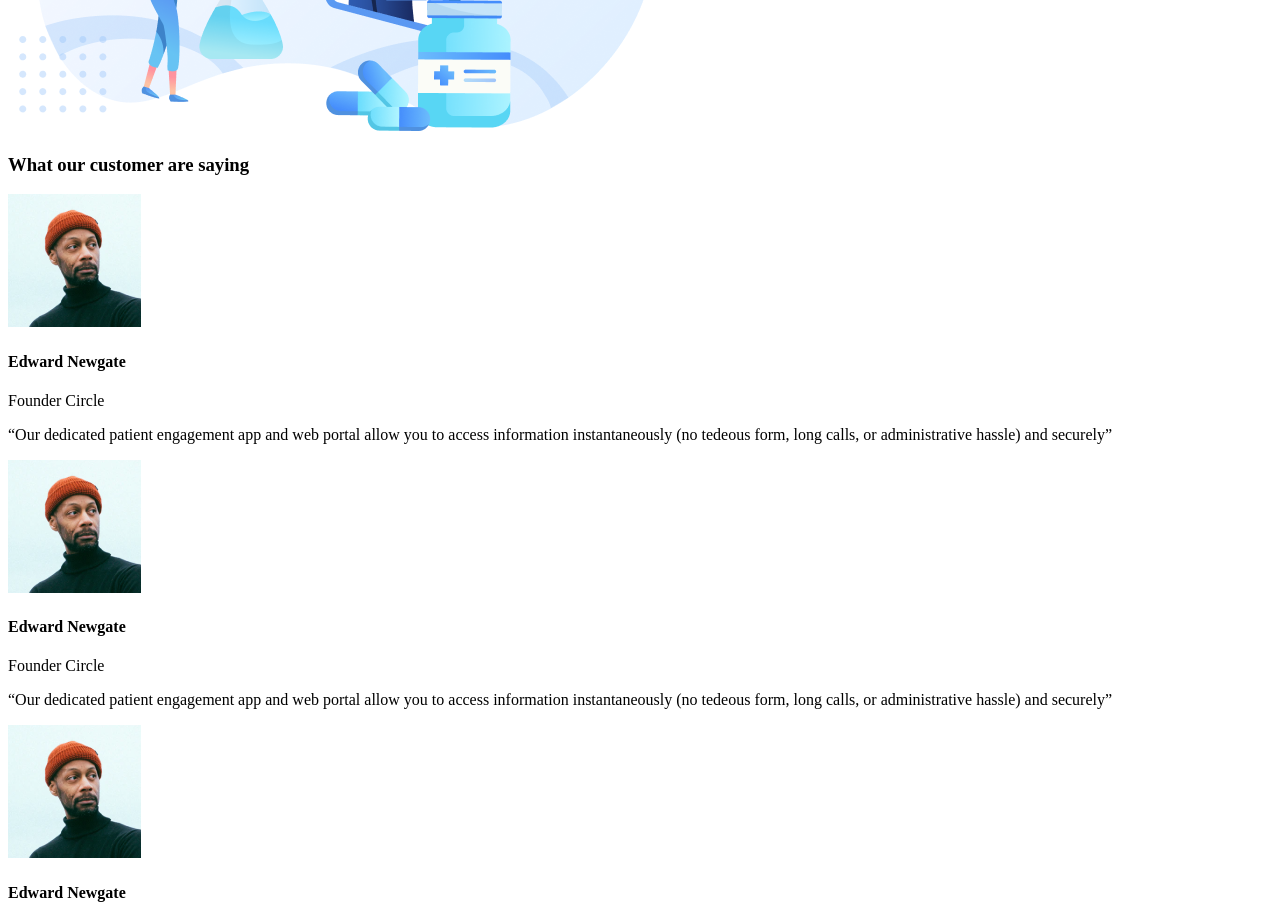
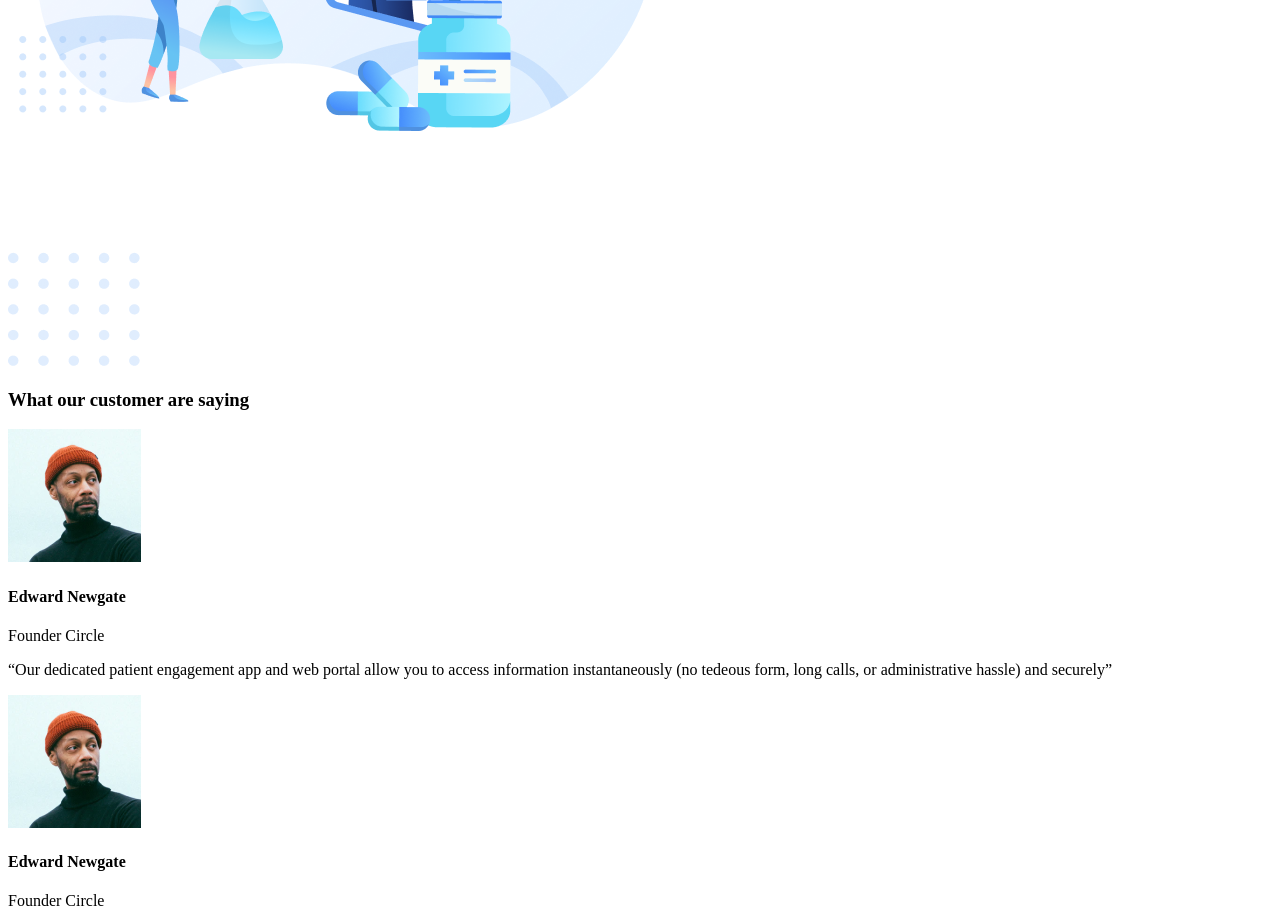
Before and after one commit to katyhvan/diplom_1, a website with bundled scripts: page src/html/index.html in a window 1280 px wide. Shown: the part 4280-5200 px from the top of the page. Built offline with nearby package versions, Linux system fonts and the light colour scheme; a web font is replaced by a local one.

Commit message:
added slider elements

```diff
--- a/src/html/index.html
+++ b/src/html/index.html
@@ -189,6 +189,12 @@
       </div>
 
       <section class="slider">
+        <div class="slider__element1">
+          <img src="../img/img_elements/slider_element1.png" alt="slider-elem">
+        </div>
+        <div class="slider__element2">
+          <img src="../img/img_elements/slider_element2.png" alt="slider-elem">
+        </div>
         <div class="slider__swiper swiper">
           <h3 class="slider__title">
             What our cus<span class="slider__underline">tom</span>er are saying
```
Also changed, not shown: build/css/styles.css, build/index.html.
